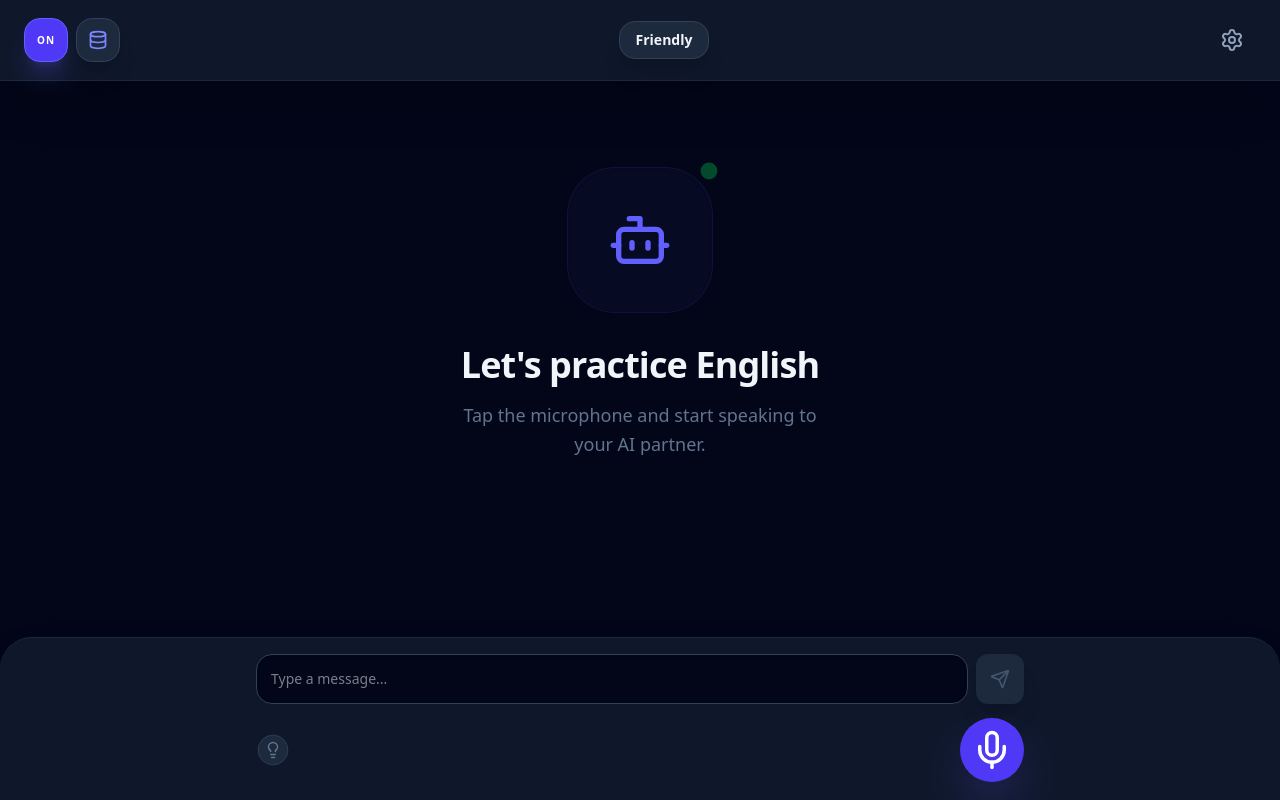
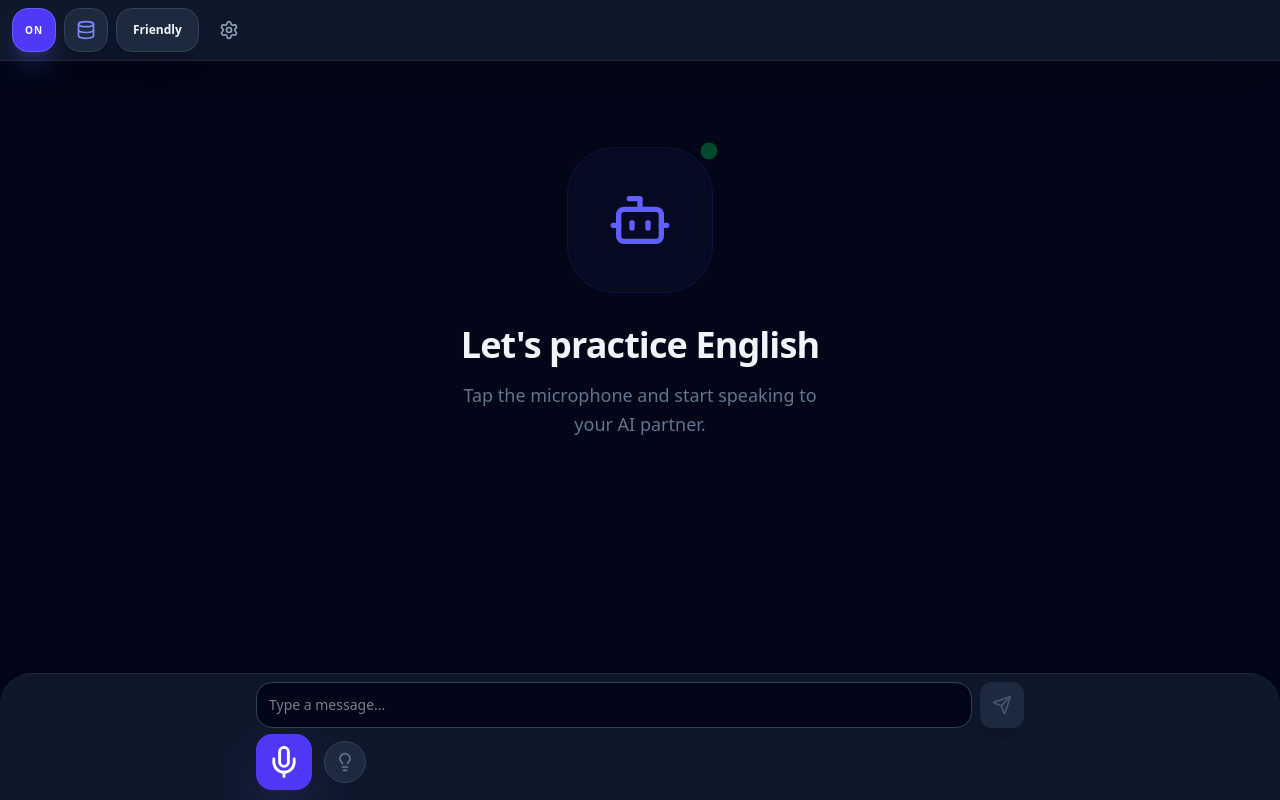
Before and after one commit to larry610413-beep/Just-speak, a React (Vite) app: page / in a window 1280 px wide. Built offline with nearby package versions, Linux system fonts and the light colour scheme.

Commit message:
style: optimize ui for s24 ultra (compact and solid layout)

```diff
--- a/src/App.tsx
+++ b/src/App.tsx
@@ -735,7 +735,7 @@ export default function App() {
   return (
     <div className="flex flex-col h-screen bg-slate-950 text-slate-100 font-sans selection:bg-indigo-500/30">
       {/* Header */}
-      <header className="flex-none flex items-center justify-between px-6 py-4 bg-slate-900 border-b border-slate-800 shadow-2xl z-20">
+      <header className="flex-none flex items-center justify-start gap-2 px-3 py-2 bg-slate-900 border-b border-slate-800 shadow-2xl z-20">
         <div className="flex items-center gap-2">
           <motion.button
             whileHover={{ scale: 1.05 }}
@@ -766,7 +766,7 @@ export default function App() {
             else if (mode === 'coach') setMode('kids');
             else setMode('friendly');
           }}
-          className={`flex items-center gap-2 px-4 py-2 rounded-2xl text-sm font-black transition-all shadow-xl border ${
+          className={`flex items-center justify-center gap-2 px-4 h-[44px] rounded-2xl text-xs font-black transition-all shadow-xl border shrink-0 ${
             mode === 'friendly'
               ? 'bg-slate-800 border-slate-700 text-slate-100'
               : mode === 'coach'
@@ -793,34 +793,34 @@ export default function App() {
           )}
         </button>
 
-        <div className="flex items-center gap-1 md:gap-3 shrink-0">
+        <div className="flex items-center gap-2 shrink-0">
           <button
             onClick={() => setShowSettings(true)}
-            className="p-2.5 md:p-3 text-slate-400 hover:text-indigo-400 hover:bg-slate-800 transition-all rounded-2xl"
+            className="w-[44px] h-[44px] flex items-center justify-center text-slate-400 hover:text-indigo-400 hover:bg-slate-800 transition-all rounded-2xl border border-transparent hover:border-slate-700"
             title="Settings"
           >
-            <Settings className="w-5 h-5 md:w-6 md:h-6" />
+            <Settings className="w-5 h-5" />
           </button>
           {messages.filter(m => m.role === 'assistant' && !m.content.startsWith('[System]')).length > 0 && (
             <button
               onClick={playLastThreeAI}
-              className={`p-2.5 md:p-3 transition-all rounded-2xl ${
+              className={`w-[44px] h-[44px] flex items-center justify-center transition-all rounded-2xl border ${
                 isMacroPlaying
-                  ? 'bg-indigo-500 text-white animate-pulse shadow-lg'
-                  : 'text-slate-500 hover:text-indigo-400 hover:bg-indigo-500/10'
+                  ? 'bg-indigo-500 text-white animate-pulse shadow-lg border-indigo-400'
+                  : 'text-slate-500 hover:text-indigo-400 hover:bg-indigo-500/10 border-transparent hover:border-indigo-500/20'
               }`}
               title="Play last 3 AI messages"
             >
-              <Play className={`w-5 h-5 md:w-6 md:h-6 ${isMacroPlaying ? 'fill-current' : ''}`} />
+              <Play className={`w-5 h-5 ${isMacroPlaying ? 'fill-current' : ''}`} />
             </button>
           )}
           {messages.length > 0 && (
             <button
               onClick={() => setShowClearConfirm(true)}
-              className="p-2.5 md:p-3 text-slate-500 hover:text-red-400 hover:bg-red-500/10 transition-all rounded-2xl"
+              className="w-[44px] h-[44px] flex items-center justify-center text-slate-500 hover:text-red-400 hover:bg-red-500/10 transition-all rounded-2xl border border-transparent hover:border-red-500/20"
               title="Clear History"
             >
-              <Trash2 className="w-5 h-5 md:w-6 md:h-6" />
+              <Trash2 className="w-5 h-5" />
             </button>
           )}
         </div>
@@ -1238,8 +1238,8 @@ export default function App() {
       </main>
 
       {/* Voice Control Area */}
-      <footer className="flex-none p-3 px-4 md:p-4 bg-slate-900 border-t border-slate-800 shadow-2xl rounded-t-[2rem] z-20">
-        <div className="max-w-3xl mx-auto flex flex-col items-center gap-2">
+      <footer className="flex-none p-2 px-4 bg-slate-900 border-t border-slate-800 shadow-2xl rounded-t-[2rem] z-20">
+        <div className="max-w-3xl mx-auto flex flex-col items-center gap-1">
           {/* Text Input Row */}
           <div className="w-full flex justify-center relative">
             <form
@@ -1251,61 +1251,28 @@ export default function App() {
                 value={input}
                 onChange={(e) => setInput(e.target.value)}
                 placeholder={isListening ? "[ Speaking... ]" : "Type a message..."}
-                className="flex-1 p-3.5 bg-slate-950 border border-slate-700 rounded-2xl focus:outline-none focus:ring-2 focus:ring-indigo-500/50 text-slate-100 text-sm transition-all shadow-inner"
+                className="flex-1 p-3 bg-slate-950 border border-slate-700 rounded-2xl focus:outline-none focus:ring-2 focus:ring-indigo-500/50 text-slate-100 text-sm transition-all shadow-inner"
                 disabled={isLoading || isListening}
               />
               <button
                 type="submit"
                 disabled={isLoading || !input.trim() || isListening}
-                className="p-3.5 bg-indigo-600 text-white rounded-xl hover:bg-indigo-700 disabled:bg-slate-800 disabled:text-slate-600 transition-all shadow-xl"
+                className="p-3 bg-indigo-600 text-white rounded-xl hover:bg-indigo-700 disabled:bg-slate-800 disabled:text-slate-600 transition-all shadow-xl"
               >
                 <Send className="w-5 h-5" />
               </button>
             </form>
           </div>
 
-          <div className="flex items-center justify-between w-full relative h-[60px] md:h-[68px] mt-1">
-            {/* Left side: Hint Toggle & Suggestion Box */}
-            <div className="flex-1 mr-4 h-full flex items-center gap-2 overflow-hidden">
-              <motion.button
-                whileHover={{ scale: 1.05 }}
-                whileTap={{ scale: 0.9 }}
-                onClick={() => { setHintEnabled(!hintEnabled); setSuggestion(''); }}
-                className={`p-1.5 rounded-full transition-all border flex-shrink-0 scale-75 md:scale-90 ${
-                    hintEnabled
-                    ? 'bg-amber-500/20 text-amber-400 border-amber-500/50 shadow-[0_0_8px_rgba(251,191,36,0.3)]'
-                    : 'bg-slate-800 text-slate-500 border-slate-700 hover:text-slate-400'
-                }`}
-                title="Toggle AI Suggestions"
-              >
-                <Lightbulb className="w-4 h-4 md:w-5 md:h-5" />
-              </motion.button>
-              <AnimatePresence>
-                {suggestion && (
-                  <motion.div
-                    initial={{ opacity: 0, x: -10 }}
-                    animate={{ opacity: 1, x: 0 }}
-                    exit={{ opacity: 0, x: -10 }}
-                    className="flex text-left items-center gap-3 p-3 md:p-4 bg-indigo-500/10 border border-indigo-500/20 text-indigo-200 rounded-3xl w-full shadow-inner cursor-pointer hover:bg-indigo-500/20 transition-all"
-                    onClick={() => {
-                        setInput(suggestion);
-                        setSuggestion('');
-                    }}
-                  >
-                    <p className="text-xs md:text-sm font-semibold tracking-tight leading-relaxed select-none overflow-hidden text-ellipsis line-clamp-2 md:line-clamp-3">{suggestion}</p>
-                  </motion.div>
-                )}
-              </AnimatePresence>
-            </div>
-
-            {/* Right side: Mic Button */}
-            <div className="flex-none flex items-center gap-3">
+          <div className="flex items-center justify-start w-full relative h-[56px] md:h-[60px] gap-3">
+            {/* Mic Button on the Left */}
+            <div className="flex-none flex items-center">
               <motion.button
                 whileHover={{ scale: 1.05 }}
                 whileTap={{ scale: 0.9 }}
                 onClick={toggleListening}
                 disabled={isLoading || isSpeaking}
-                className={`w-14 h-14 md:w-16 md:h-16 rounded-full flex items-center justify-center shadow-2xl transition-all relative select-none touch-none ${
+                className={`w-12 h-12 md:w-14 md:h-14 rounded-2xl flex items-center justify-center shadow-2xl transition-all relative select-none touch-none ${
                   isListening
                     ? 'bg-red-500 text-white shadow-red-500/40'
                     : (isLoading || isSpeaking) ? 'bg-slate-800 text-slate-600 cursor-not-allowed' : 'bg-indigo-600 text-white hover:bg-indigo-700 shadow-indigo-500/40'
@@ -1313,16 +1280,49 @@ export default function App() {
               >
                 {isListening && (
                   <motion.div
-                    animate={{ scale: [1, 1.8, 1], opacity: [0.4, 0, 0.4] }}
+                    animate={{ scale: [1, 1.5, 1], opacity: [0.4, 0, 0.4] }}
                     transition={{ repeat: Infinity, duration: 1.5 }}
-                    className="absolute inset-0 bg-red-500 rounded-full"
+                    className="absolute inset-0 bg-red-500 rounded-2xl"
                   />
                 )}
-                <div className="relative z-10 scale-125 md:scale-150">
+                <div className="relative z-10 scale-110 md:scale-125">
                   {isListening ? <MicOff className="w-6 h-6 md:w-7 md:h-7" /> : <Mic className="w-6 h-6 md:w-7 md:h-7" />}
                 </div>
               </motion.button>
             </div>
+
+            {/* Hint Toggle to the right of Mic */}
+            <motion.button
+              whileHover={{ scale: 1.05 }}
+              whileTap={{ scale: 0.9 }}
+              onClick={() => { setHintEnabled(!hintEnabled); setSuggestion(''); }}
+              className={`p-2.5 rounded-full transition-all border flex-shrink-0 ${
+                  hintEnabled
+                  ? 'bg-amber-500/20 text-amber-400 border-amber-500/50 shadow-[0_0_8px_rgba(251,191,36,0.3)]'
+                  : 'bg-slate-800 text-slate-500 border-slate-700 hover:text-slate-400'
+              }`}
+              title="Toggle AI Suggestions"
+            >
+              <Lightbulb className="w-5 h-5" />
+            </motion.button>
+
+            {/* Suggestion Box */}
+            <AnimatePresence>
+              {suggestion && (
+                <motion.div
+                  initial={{ opacity: 0, x: -10 }}
+                  animate={{ opacity: 1, x: 0 }}
+                  exit={{ opacity: 0, x: -10 }}
+                  className="flex-1 text-left items-center p-3 bg-indigo-500/10 border border-indigo-500/20 text-indigo-200 rounded-2xl shadow-inner cursor-pointer hover:bg-indigo-500/20 transition-all overflow-hidden"
+                  onClick={() => {
+                      setInput(suggestion);
+                      setSuggestion('');
+                  }}
+                >
+                  <p className="text-xs font-semibold tracking-tight leading-snug whitespace-nowrap overflow-hidden text-ellipsis">{suggestion}</p>
+                </motion.div>
+              )}
+            </AnimatePresence>
           </div>
         </div>
       </footer>
```
